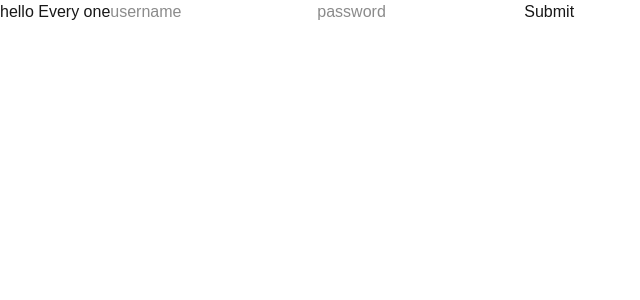
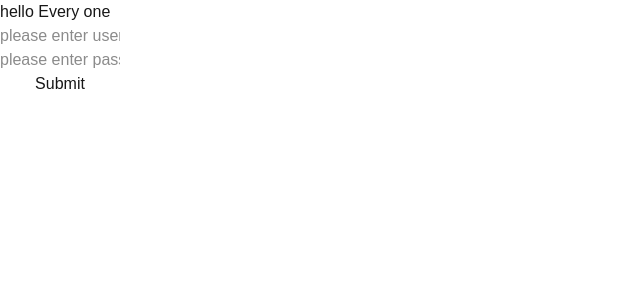
Before and after one commit to Srinu346/cicd, a Next.js app: page / in a window 1280 px wide. Shown: the top 300 px of the page, without its empty margins (0-640 px from the left). Built offline with nearby package versions, Linux system fonts and the light colour scheme.

Commit message:
Change The Layout

```diff
--- a/src/app/page.tsx
+++ b/src/app/page.tsx
@@ -2,9 +2,11 @@ export default function Home() {
   return (
     <div>
       hello Every one
-      <input type="text" placeholder="username"></input>
-      <input type="password" placeholder="password"></input>
-      <button>Submit</button>
+      <div className="flex flex-col max-w-30">
+        <input type="text" placeholder="please enter username"></input>
+        <input type="password" placeholder="please enter password"></input>
+        <button>Submit</button>
+      </div>
     </div>
   );
 }
```
